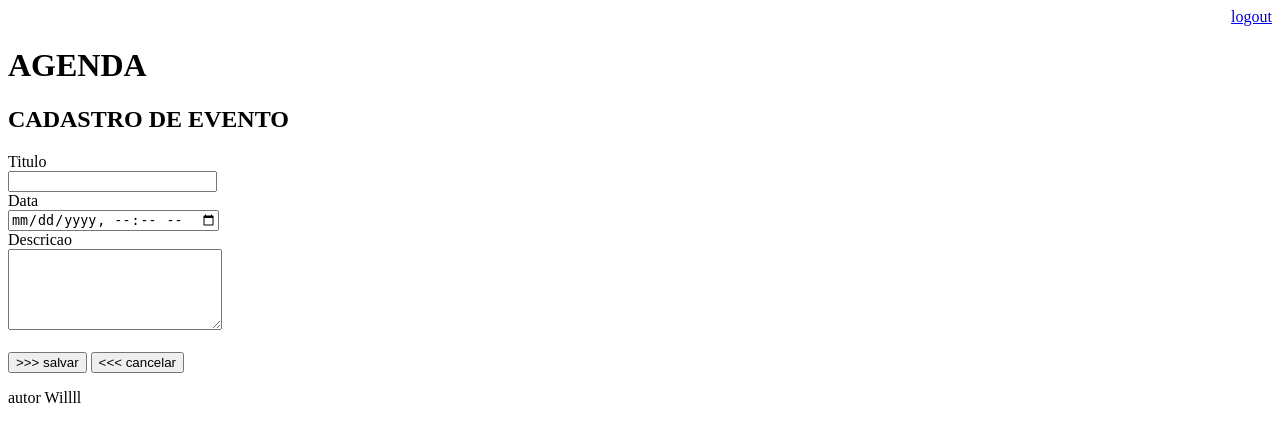
After one commit to williamsoaresdelima/agendaPython, a Django app: page /agenda/evento/ in a window 1280 px wide. The commit adds this page. Shown: the top 442 px of the page. Run offline with Django 3.2, Linux system fonts and the light colour scheme.

Commit message:
add-insercao-bd

```diff
--- a/agenda/urls.py
+++ b/agenda/urls.py
@@ -21,9 +21,9 @@ from django.views.generic import RedirectView
 urlpatterns = [
     path('admin/', admin.site.urls),
     path('agenda/', views.lista_eventos),
-    path('', RedirectView.as_view(url='/agenda/')),
+    path('agenda/evento/', views.evento),
+    path('agenda/evento/submit', views.submit_evento),
     path('login/', views.login_user),
     path('login/submit', views.submit_login),
     path('logout/', views.logout_user),
-
 ]
--- a/core/views.py
+++ b/core/views.py
@@ -1,10 +1,13 @@
 from django.shortcuts import render, redirect
 from core.models import Evento
-from django.contrib.auth.decorators import  login_required
+from django.contrib.auth.decorators import login_required
 from django.contrib.auth import authenticate, login, logout
 from django.contrib import messages
+
+
 # Create your views here.
-
+def evento(request):
+    return render(request, 'evento.html')
 
 def login_user(request):
     return render(request, 'login.html')
@@ -14,11 +17,12 @@ def logout_user(request):
     logout(request)
     return redirect('/')
 
+
 def submit_login(request):
-    if(request.POST):
+    if (request.POST):
         username = request.POST.get('username')
         password = request.POST.get('password')
-        usuario = authenticate(username=username,password=password)
+        usuario = authenticate(username=username, password=password)
         if usuario is not None:
             login(request, usuario)
             return redirect('/')
@@ -27,13 +31,27 @@ def submit_login(request):
     else:
         return redirect('/')
 
+def submit_evento(request):
+    if (request.POST):
+        titulo = request.POST.get('titulo')
+        data_evento = request.POST.get('data_evento')
+        descricao = request.POST.get('descricao')
+        usuario = request.user
+
+        Evento.objects.create(
+            titulo=titulo,
+            data_evento=data_evento,
+            descricao=descricao,
+            usuario=usuario
+        )
+    return redirect('/agenda')
 
 @login_required(login_url='/login/')
 def lista_eventos(request):
     usuario = request.user
     evento = Evento.objects.filter(usuario=usuario)
     dados = {'eventos': evento}
-    return render(request,'agenda.html', dados)
+    return render(request, 'agenda.html', dados)
 
 #
 # def index(request):
--- a/templates/agenda.html
+++ b/templates/agenda.html
@@ -1,6 +1,9 @@
 {% extends "model-page.html" %}
   {% block content %}
     <h2>AGENDAMENTOS</h2>
+    <a href ="evento">
+        <button type="button"> + Evento</button>
+    </a>
     <ul style="font-size: 18px ">
         {% for evento in eventos %}
           <li>
--- /dev/null
+++ b/templates/evento.html
@@ -0,0 +1,19 @@
+{% extends "model-page.html" %}
+
+{% block content %}
+
+    <h2>CADASTRO DE EVENTO</h2>
+    <form action="submit" method="POST">{% csrf_token %}
+        <label>Titulo</label><br>
+        <input type="text" name="titulo" size="23"> <br>
+        <label>Data</label><br>
+        <input type="datetime-local" name="data_evento"><br>
+        <label>Descricao</label><br>
+        <textarea name="descricao"  rows="5" cols="24"> </textarea> <br><br>
+        <button type="submit"> >>> salvar </button>
+        <a href="/">
+            <button type="button"> <<< cancelar </button>
+        </a>
+    </form>
+
+{% endblock %}
--- a/templates/login.html
+++ b/templates/login.html
@@ -8,7 +8,7 @@
     <h1>
         LOGIN
     </h1>
-    <form action="submit">{% csrf_token %}
+    <form action="submit" method="POST">{% csrf_token %}
         <div align="center">
             <label>usuario</label>
             <input type="text" name="username">
```
Also changed, not shown: db.sqlite3.
